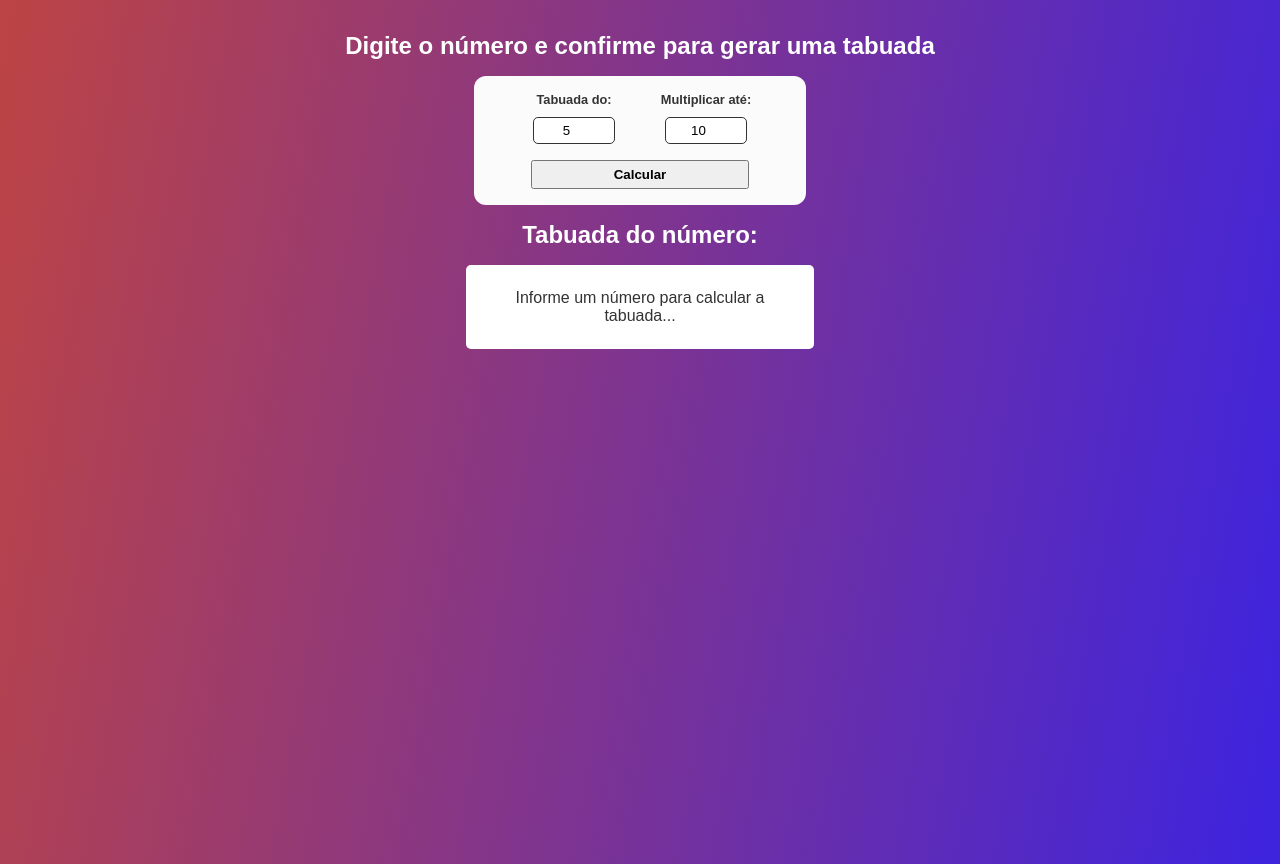
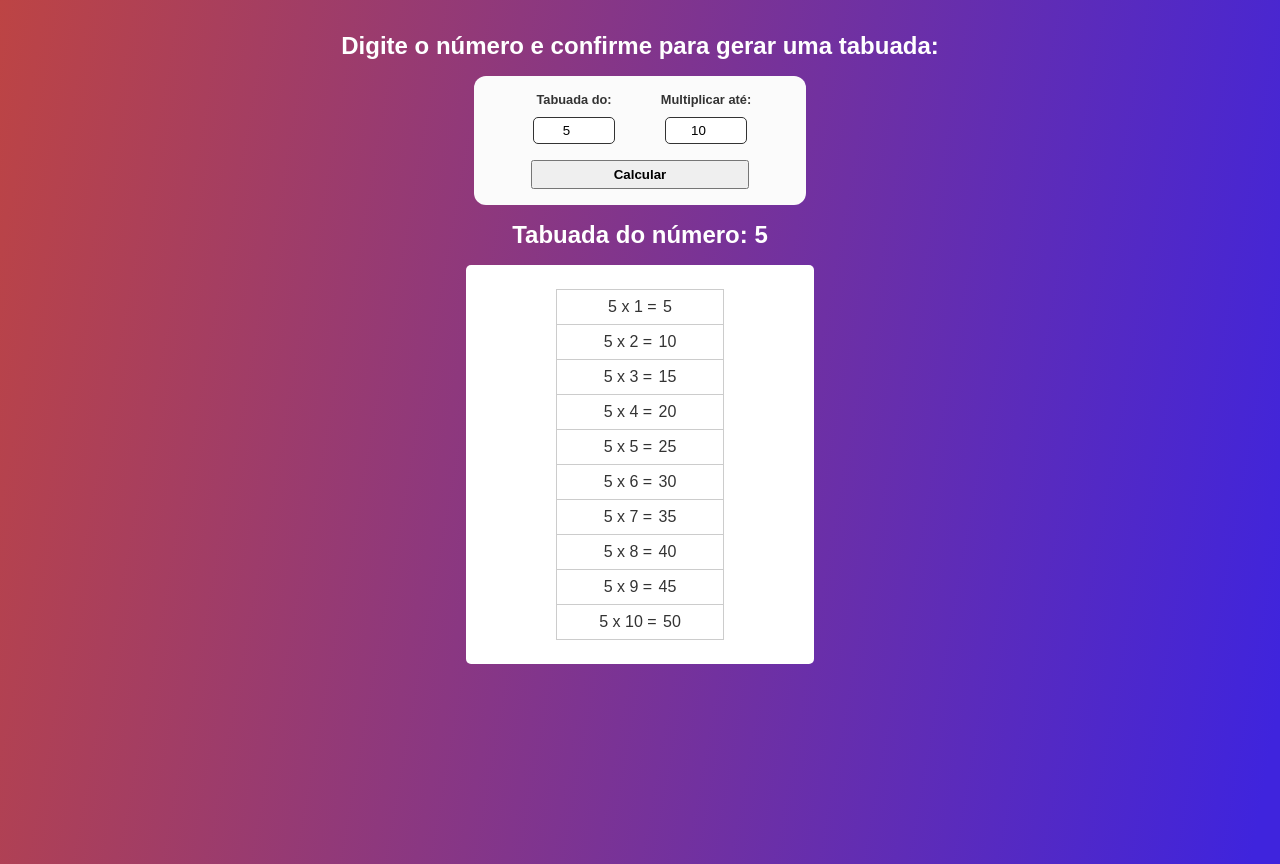
Before and after one commit to joaolucasalves010/Tabuada-JS, a plain HTML site: page index.html in a window 1280 px wide. Both pictures are taken after typing "5" into the empty fields and a click on the input "Calcular". Drawn offline with Linux system fonts and the light colour scheme.

Commit message:
Tabuada js

```diff
--- a/index.html
+++ b/index.html
@@ -8,15 +8,15 @@
     <title>Tabuada JS</title>
 </head>
 <body>
-    <h2>Digite o número e confirme para gerar uma tabuada</h2>
+    <h2>Digite o número e confirme para gerar uma tabuada:</h2>
     <form id="multiplication-form">
         <div class="form-control">
             <label for="number">Tabuada do:</label>
-            <input type="number" name="number" placeholder="3">
+            <input type="number" name="number" placeholder="3" id="number">
         </div>
         <div class="form-control">
             <label for="multiplication">Multiplicar até:</label>
-            <input type="number" name="multiplication" value="10">
+            <input type="number" name="multiplication" value="10" id="multiplicator">
         </div>
         <input type="submit" value="Calcular">
     </form>
--- a/js/script.js
+++ b/js/script.js
@@ -1,10 +1,33 @@
 // Selecionando Elementos
 const multiplicationForm = document.querySelector('#multiplication-form')
 const numberInput = document.querySelector('#number')
-const multiplicatorInput = document.querySelector('multiplicator')
-
+const multiplicatorInput = document.querySelector('#multiplicator')
+const multiplicationTable = document.querySelector('#multiplication-operations')
+const multiplicationTitle = document.querySelector('#multiplication-title span')
 // Funções
 
+const createTable = (number, multiplicatorNumber) => {
+    multiplicationTable.innerHTML = ""
+
+    for (let i = 1; i < multiplicatorNumber + 1; i++) {
+        const result = number * i
+
+        const template = `<div class="row">
+                <div class="operation">${number} x ${i} = </div>
+                <div class="result">${result}</div>
+            </div>`
+        const parser = new DOMParser()
+
+        const htmlTemplate = parser.parseFromString(template, 'text/html')
+
+        const row = htmlTemplate.querySelector('.row')
+
+        multiplicationTable.appendChild(row)
+    }
+
+    multiplicationTitle.innerText = number;
+
+}
 
 // Eventos
 
@@ -12,7 +35,9 @@ multiplicationForm.addEventListener('submit', function(e) {
     e.preventDefault()
 
     const multiplicationNumber = +numberInput.value
-
     const multiplicatorNumber = +multiplicatorInput.value
 
+    if (!multiplicatorNumber || !multiplicationNumber) return
+
+    createTable(multiplicationNumber, multiplicatorNumber)
 })
```
